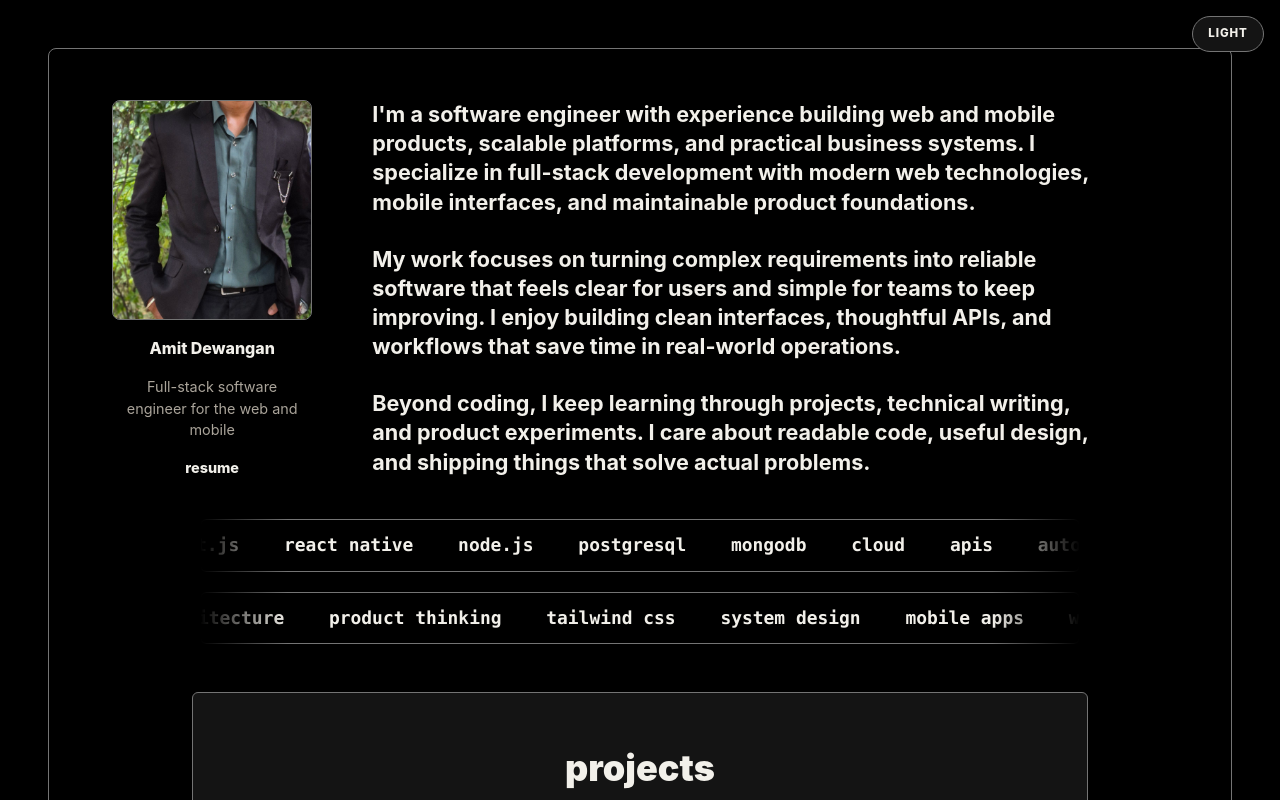
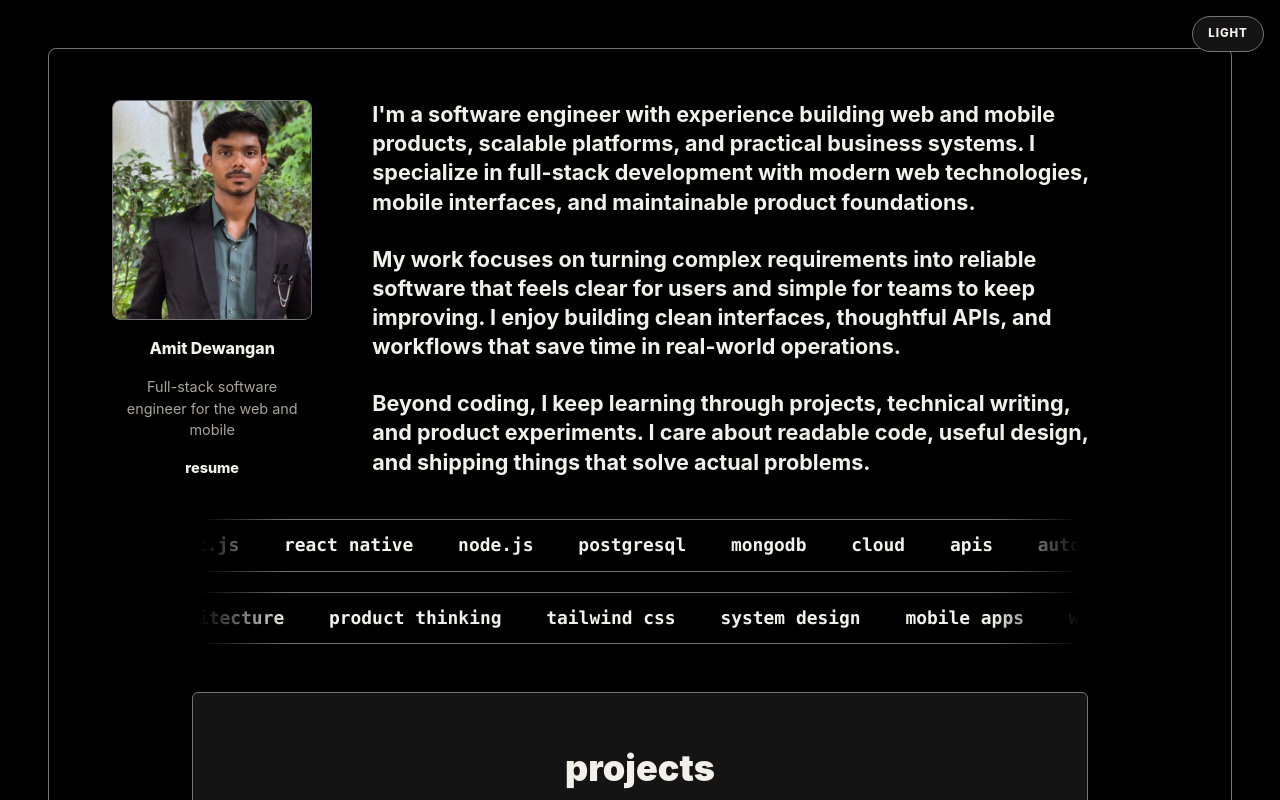
Before and after one commit to amito13/amit-devs, a Next.js app: page / in a window 1280 px wide. Shown: the top 800 px of the page. Built offline with nearby package versions, Linux system fonts and the light colour scheme.

Commit message:
fix the image potrait

```diff
--- a/src/app/page.tsx
+++ b/src/app/page.tsx
@@ -140,9 +140,9 @@ export default function Home() {
                 src="/profile.jpg"
                 alt="Amit Dewangan"
                 fill
-                sizes="(max-width: 640px) 11rem, 12.5rem"
-                style={{ objectFit: "cover" }}
-                priority
+                sizes="(max-width: 520px) 11rem, 12.5rem"
+                style={{ objectFit: "cover", objectPosition: "center top" }}
+                preload
               />
             </div>
             <h1>Amit Dewangan</h1>
```
